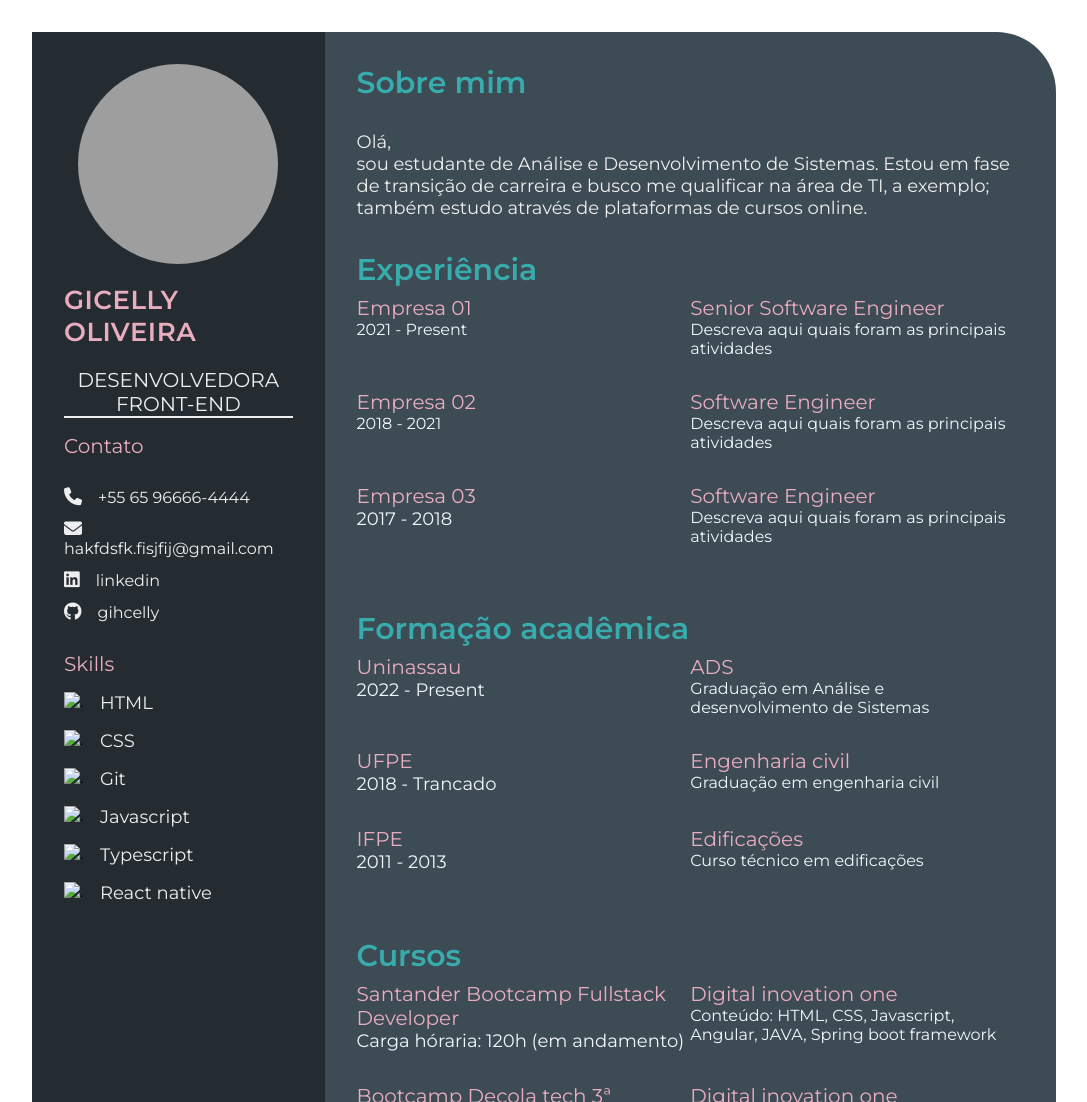
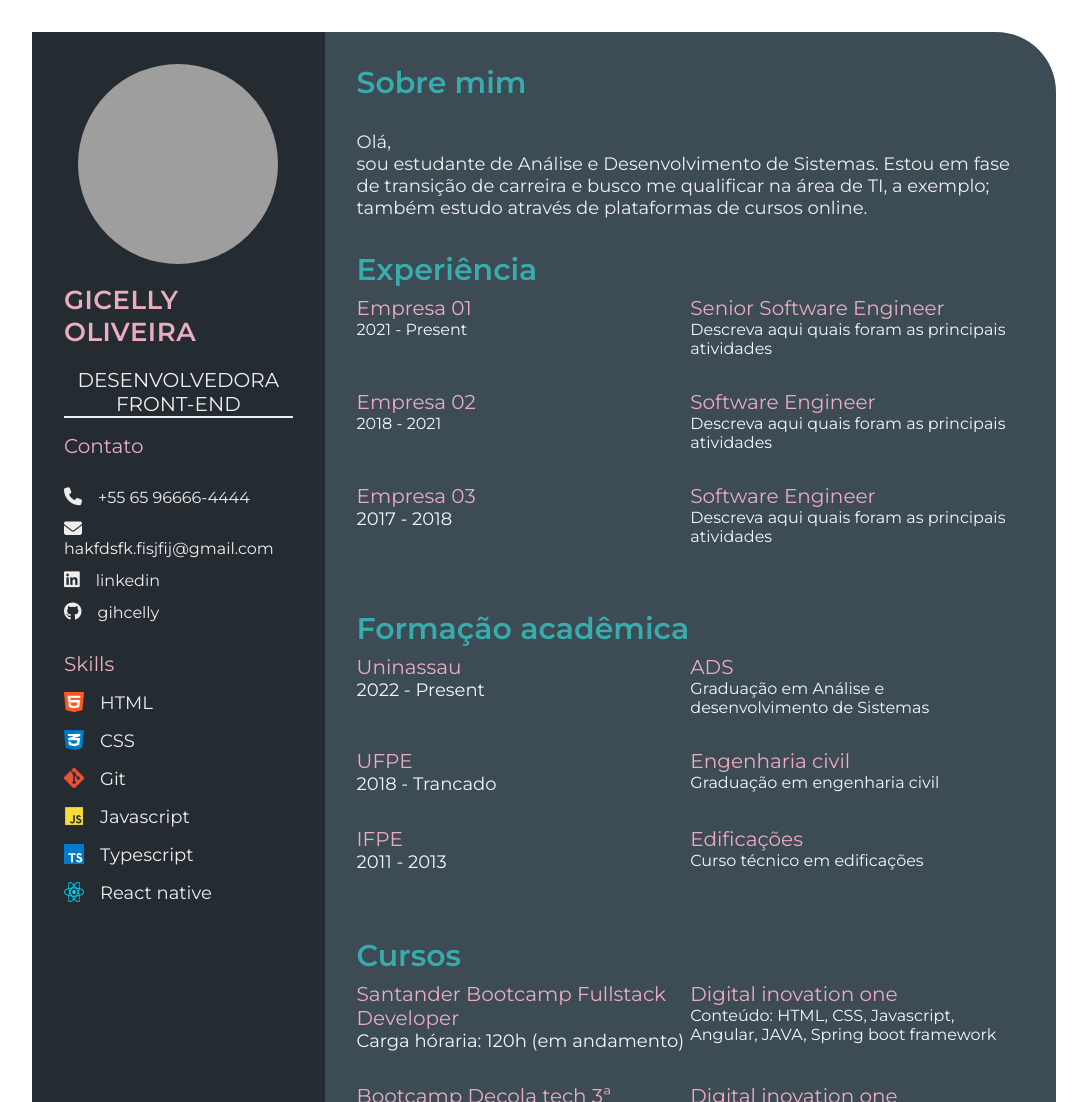
Before and after one commit to gihcelly/curriculo, a plain HTML site: page index.html in a window 1280 px wide. Shown: the top 1102 px of the page, without its empty margins (96-1183 px from the left). Drawn offline with Linux system fonts and the light colour scheme; the site is published under a folder, as on GitHub Pages, so addresses that start at the root find nothing.

Commit message:
corrig-img (#9)

```diff
--- a/index.html
+++ b/index.html
@@ -43,23 +43,23 @@
                 </div>
                 <div class="skills">
                     <p class="left-title">Skills</p>
-                    <div class="skills-item-contents"><img src="/img/html.png" alt="." class="profile-image">
+                    <div class="skills-item-contents"><img src="img/html.png" alt="." class="profile-image">
                         <p>HTML</p>
                     </div>
-                    <div class="skills-item-contents"><img src="/img/CSS.png" alt="." class="profile-image">
+                    <div class="skills-item-contents"><img src="img/CSS.png" alt="." class="profile-image">
                         <p>CSS</p>
                     </div>
-                    <div class="skills-item-contents"><img src="/img/git.png" alt="." class="profile-image">
+                    <div class="skills-item-contents"><img src="img/git.png" alt="." class="profile-image">
                         <p>Git</p>
                     </div>
                     <div class="skills-item-contents">
-                        <img src="/img/javascript.png" alt="." class="profile-image">
+                        <img src="img/javascript.png" alt="." class="profile-image">
                         <p>Javascript</p>
                     </div>
-                    <div class="skills-item-contents"><img src="/img/typescript.png" alt="." class="profile-image">
+                    <div class="skills-item-contents"><img src="img/typescript.png" alt="." class="profile-image">
                         <p>Typescript</p>
                     </div>
-                    <div class="skills-item-contents"><img src="/img/reactn.png" alt="." class="profile-image">
+                    <div class="skills-item-contents"><img src="img/reactn.png" alt="." class="profile-image">
                         <p>React native</p>
                     </div>
                 </div>
```
